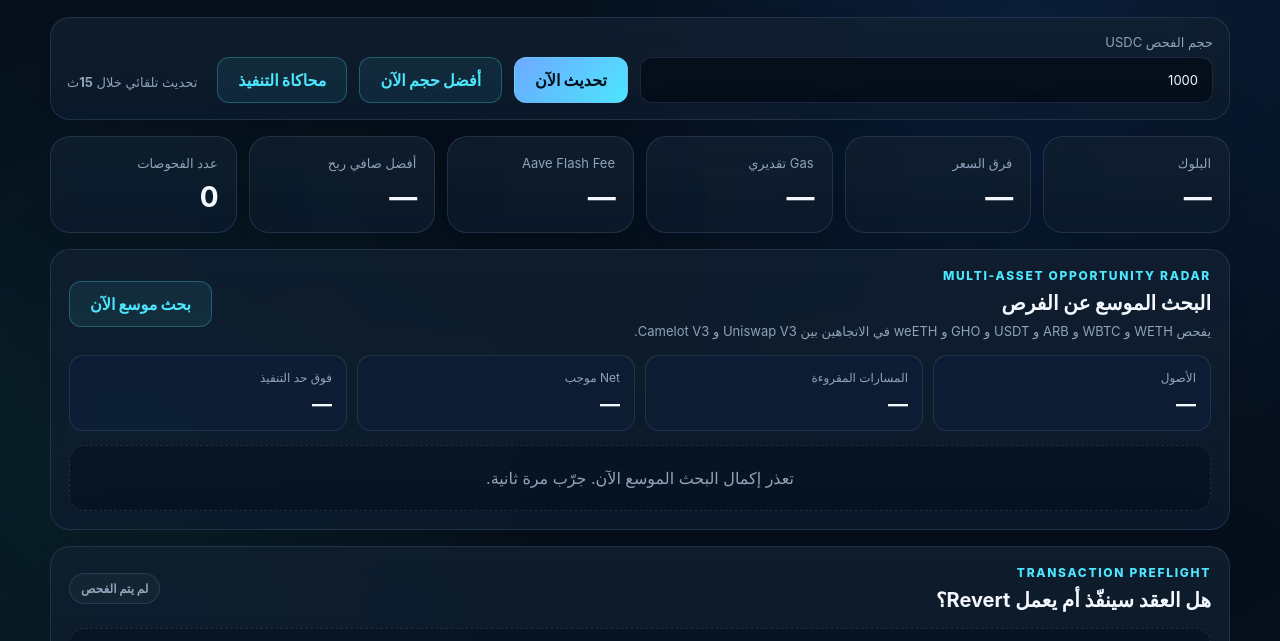
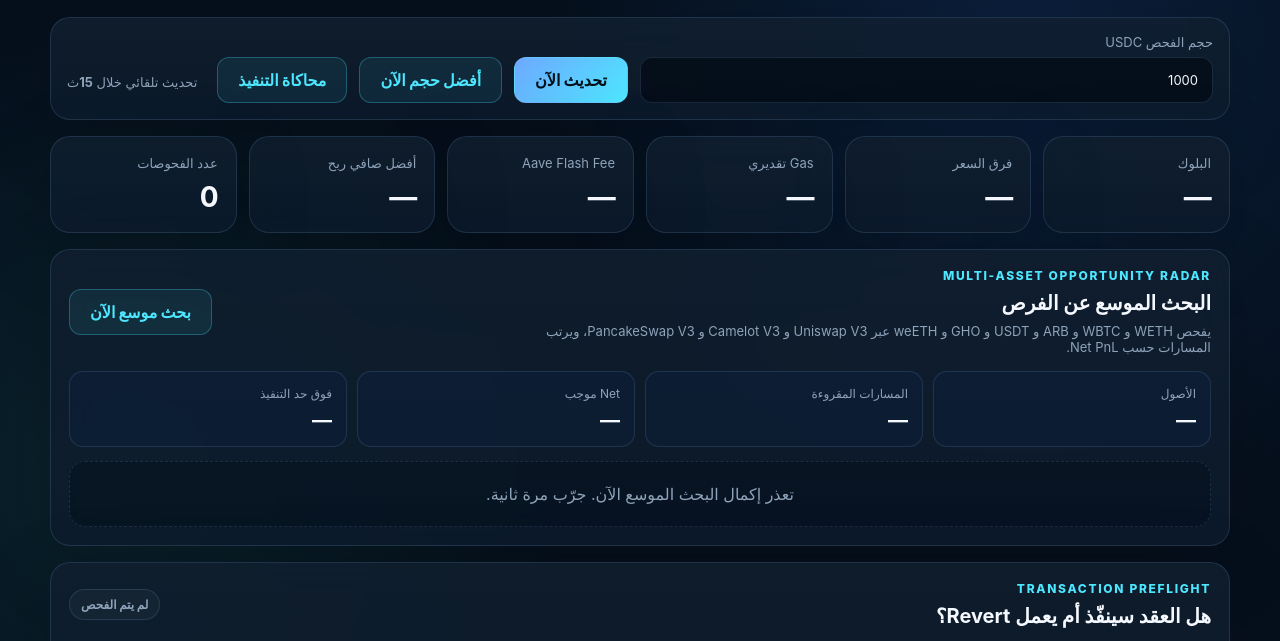
Before and after one commit to nfliex9-crypto/flashloan-scanner, a plain HTML site: page index.html in a window 1280 px wide. Shown: the part 154-795 px from the top of the page. Drawn offline with Linux system fonts and the light colour scheme; no server answers.

Commit message:
Update radar copy for PancakeSwap V3

```diff
--- a/index.html
+++ b/index.html
@@ -69,7 +69,7 @@
         <div>
           <p class="eyebrow">MULTI-ASSET OPPORTUNITY RADAR</p>
           <h2>البحث الموسع عن الفرص</h2>
-          <p class="sub radar-sub">يفحص WETH و WBTC و ARB و USDT و GHO و weETH في الاتجاهين بين Uniswap V3 و Camelot V3.</p>
+          <p class="sub radar-sub">يفحص WETH و WBTC و ARB و USDT و GHO و weETH عبر Uniswap V3 و Camelot V3 و PancakeSwap V3، ويرتب المسارات حسب Net PnL.</p>
         </div>
         <button id="radarBtn" class="secondary-btn">بحث موسع الآن</button>
       </div>
```
